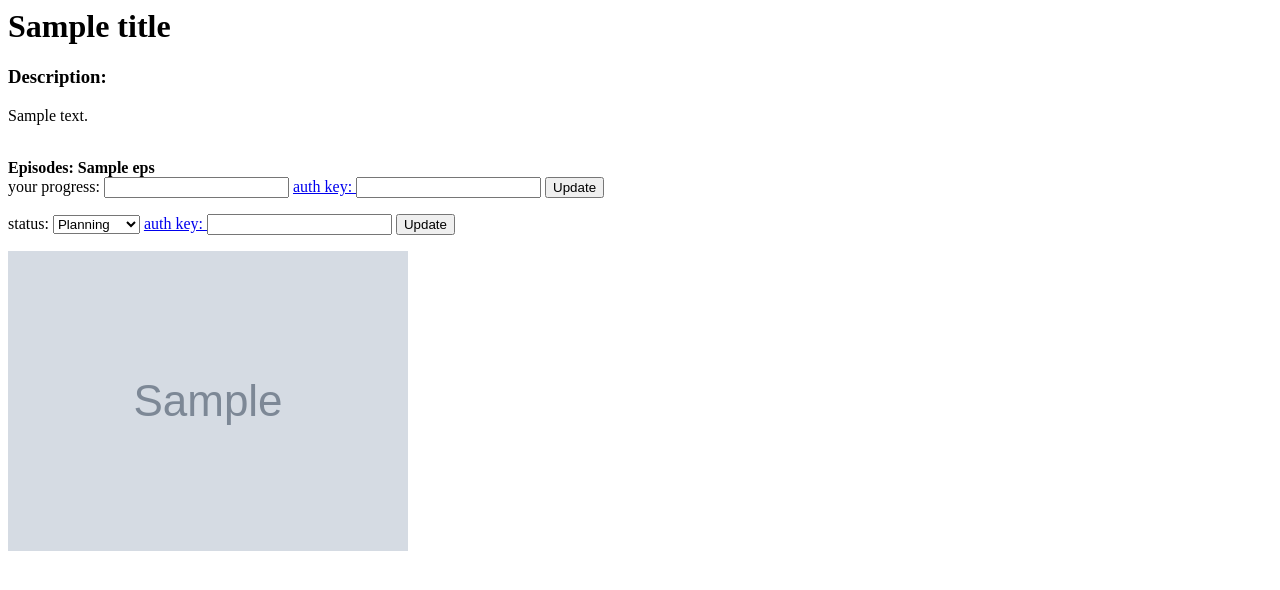
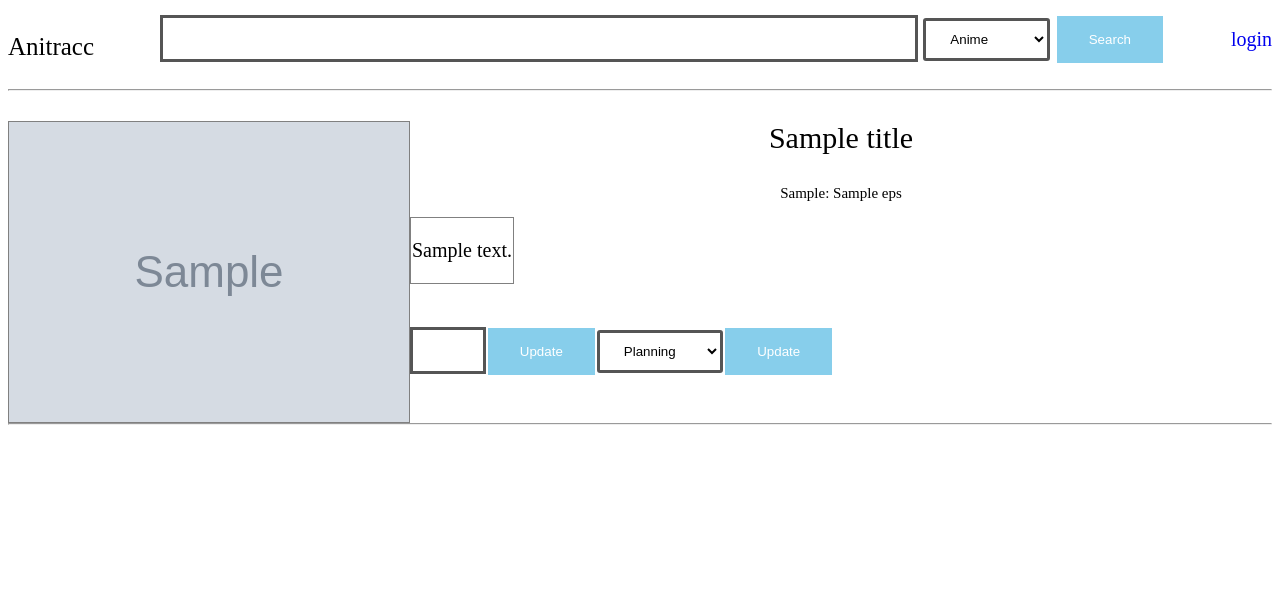
Before and after one commit to 0kalekale/anitracc, a Flask app: template anitracc/templates/page.html in a window 1280 px wide. Shown: the top 590 px of the page. Run offline with Flask 2, Linux system fonts and the light colour scheme; the template is opened without the code that fills it: most values are stand-ins (such as "Sample title", 1, 10 or a date in 2020); grey boxes marked "Sample" are stand-in pictures.

Commit message:
done more formatting

```diff
--- a/anitracc/search.py
+++ b/anitracc/search.py
@@ -12,7 +12,7 @@ def animeS(sQ):
             url.append(id)
             title.append(_anime.title("romaji"))
             desc.append(_anime.description())
-            img.append(_anime.coverImage('medium'))
+            img.append(_anime.coverImage('large'))
     except IndexError:
         pass
 
@@ -29,7 +29,7 @@ def mangaS(sQ):
             url.append(id)
             title.append(_anime.title("romaji"))
             desc.append(_anime.description())
-            img.append(_anime.coverImage('medium'))
+            img.append(_anime.coverImage('large'))
     except IndexError:
         pass
 
--- a/anitracc/server.py
+++ b/anitracc/server.py
@@ -6,7 +6,8 @@ from flask import Flask, session, redirect, url_for, request, render_template
 from search import animeS,mangaS
 from page import animeP,mangaP
 from user import display_userpage
-from mutation import update_progress
+from mutation import update_progress, update_status_
+from config import writetoken, readtoken
 app = Flask(__name__, template_folder='templates')
 
 @app.route('/', methods=['GET', 'POST'])
@@ -49,12 +50,27 @@ def mutation():
     media = request.args.get('media', default = '', type = str)
     id = request.args.get('id', default = '', type = int)
     progress = request.form.get("progress")
-    token = request.form.get("password")
+    token = readtoken()
+    return update_progress(id, token, progress, media)
 
-    return update_progress(id, token, progress, media)
+@app.route('/mutation/status', methods=['GET', 'POST'])
+def mutationstatus():
+    media = request.args.get('media', default = '', type = str)
+    id = request.args.get('id', default = '', type = int)
+    status = request.form.get("status")
+    token = readtoken()
+    return update_status_(id, token, status, media)
+
 @app.route('/login')
 def login():
-    return redirect('https://anilist.co/api/v2/oauth/authorize?client_id=4768&response_type=token')
+
+    return render_template("login.html")
+
+@app.route('/login/write', methods=['GET', 'POST'])
+def write():
+    print("write")
+    token = request.form.get("password")
+    return writetoken(token)
 
 
 if __name__ == "__main__":
--- a/anitracc/templates/page.html
+++ b/anitracc/templates/page.html
@@ -1,27 +1,90 @@
 <link rel="icon" href="https://avatars3.githubusercontent.com/u/75199724" sizes="16x16">
 <title>{{title}}</title>
+<link rel="icon" href="https://avatars3.githubusercontent.com/u/75199724" sizes="16x16">
 
-<h1>{{title}}</h1>
+<p style="text-align:left;float:left;font-size:25px">Anitracc</p>
 
-<h3>Description: </h3><p>{{description}}</p><br>
-<b>Episodes: {{eps}}</b><form method="post" action="/mutation/progress?id={{id}}&media={{media}}">
-your progress:
+<a href="/login"><p style="text-align:right;float:right;font-size:20px;">login</p></a>
+<form method="post" action="/result" style="text-align:center;float:center;font-size:20px;">
+    <input type=text name=sq>
+    <select id="mat" name="mat">
+        <option value="anime">Anime</option>
+        <option value="manga">Manga</option>
+      </select>
+      <input type=submit value=Search>
+</form>
+
+<hr style="clear:both;"/>
+
+<img style="text-align:left;float:left;font-size:25px" src="{{img}}"></img>
+<dev name="title">
+
+<p style="text-align:center;float:center;font-size:30px;">{{title}}</p>
+<p style="text-align:center;float:center;font-size:15px;">{{md}}: {{eps}}</p>
+<table>
+<td>
+<p style="text-align:left;float:left;font-size:20px; name="des">{{description}}</p><br>
+</td>
+<table>
+</dev>
+<br><br>
+<form method="post" action="/mutation/progress?id={{id}}&media={{media}}">
     <input type=progress name=progress>
 
-          <a href="/login">auth key: </a>
-    <input type=password name=password>
       <input type=submit value=Update>
 </form>
-<form method="post" action="/mutation/status">
-    status:
+<form method="post" action="/mutation/status?id={{id}}&media={{media}}">
     <select id="status" name="status">
          <option value="PLANNING">Planning</option>
         <option value="WATCHING">Watching</option>
         <option value="COMPLETED">Completed</option>
         <option value="DROPPED">Dropped</option>
       </select>
-          <a href="/login">auth key: </a>
-    <input type=password name=password>
       <input type=submit value=Update>
 </form>
-<img src="{{img}}"></img><br><br>
+<hr style="clear:both;"/>
+
+<style>
+input[type=progress] {
+  width: 6%;
+  padding: 10px 20px;
+  margin: 7px 0;
+  border: 3px solid #555;
+  box-sizing: border-box;
+  background-color: white;
+  font-size: 18px;
+}
+input[type=text] {
+  width: 60%;
+  padding: 10px 20px;
+  margin: 7px 0;
+  border: 3px solid #555;
+  box-sizing: border-box;
+  background-color: white;
+  font-size: 18px;
+}
+select {
+  width: 10%;
+  padding: 10px 20px;
+  border: 3px solid #555;
+
+  border-radius: 3px;
+  background-color: white;
+}
+input[type=button], input[type=submit], input[type=reset] {
+  background-color: skyblue;
+  border: none;
+  color: white;
+  padding: 16px 32px;
+  text-decoration: none;
+  margin: 4px 2px;
+  cursor: pointer;
+}
+table, th, td {
+  border: 1px solid grey;
+  border-collapse: collapse;
+}
+img {
+  border: 1px solid grey;
+}
+</style>
```
Also changed, not shown: anitracc/page.py (+10 -2 lines), anitracc/templates/index.html (+36 -3 lines), anitracc/templates/result.html (+53 -7 lines), readme.md, 1 other file.
